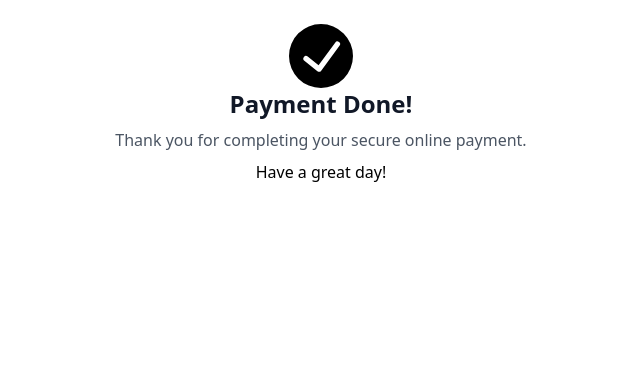
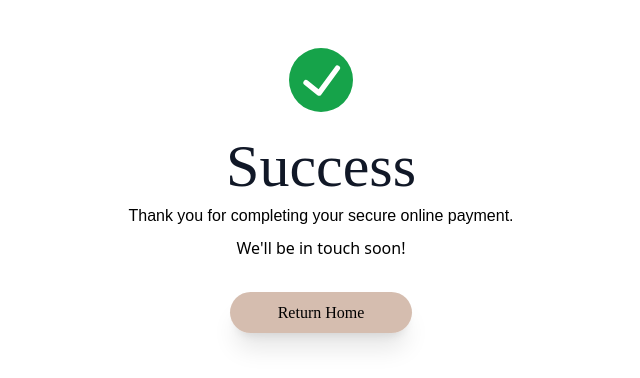
Before and after one commit to Trujillo-Andrew/snsWebsiteFiles, a plain HTML site: page build/pages/submission.html in a window 1280 px wide. Shown: the whole page, without its empty margins (319-959 px from the left). Drawn offline with Linux system fonts and the light colour scheme.

Commit message:
adjusted success page

```diff
--- a/build/pages/submission.html
+++ b/build/pages/submission.html
@@ -7,7 +7,7 @@
   <link rel="stylesheet" href="../dist/output.css">
   <title>Success</title>
 </head>
-<body>
+<body >
   <div class="bg-gray-100 h-screen">
     <div class="bg-white p-6  md:mx-auto">
       <svg viewBox="0 0 24 24" class="text-green-600 w-16 h-16 mx-auto my-6">
@@ -16,12 +16,12 @@
           </path>
       </svg>
       <div class="text-center">
-          <h3 class="md:text-2xl text-base text-gray-900 font-semibold text-center">Payment Done!</h3>
-          <p class="text-gray-600 my-2">Thank you for completing your secure online payment.</p>
-          <p> Have a great day!  </p>
+          <h3 class="md:text-6xl text-base text-gray-900 font-secondaryHeader text-center">Success</h3>
+          <p class="text-black font-bodyText my-2">Thank you for completing your secure online payment.</p>
+          <p> We'll be in touch soon!  </p>
           <div class="py-10 text-center">
-              <a href="window.history.go(-1); return false;" class="px-12 bg-indigo-600 hover:bg-indigo-500 text-white font-semibold py-3">
-                  GO BACK
+              <a href="../index.html" class="px-12 bg-desertSand hover:bg-paleSilver rounded-full shadow-xl text-black font-secondaryHeader py-3">
+                  Return Home
              </a>
           </div>
       </div>
```
Also changed, not shown: build/dist/output.css.
